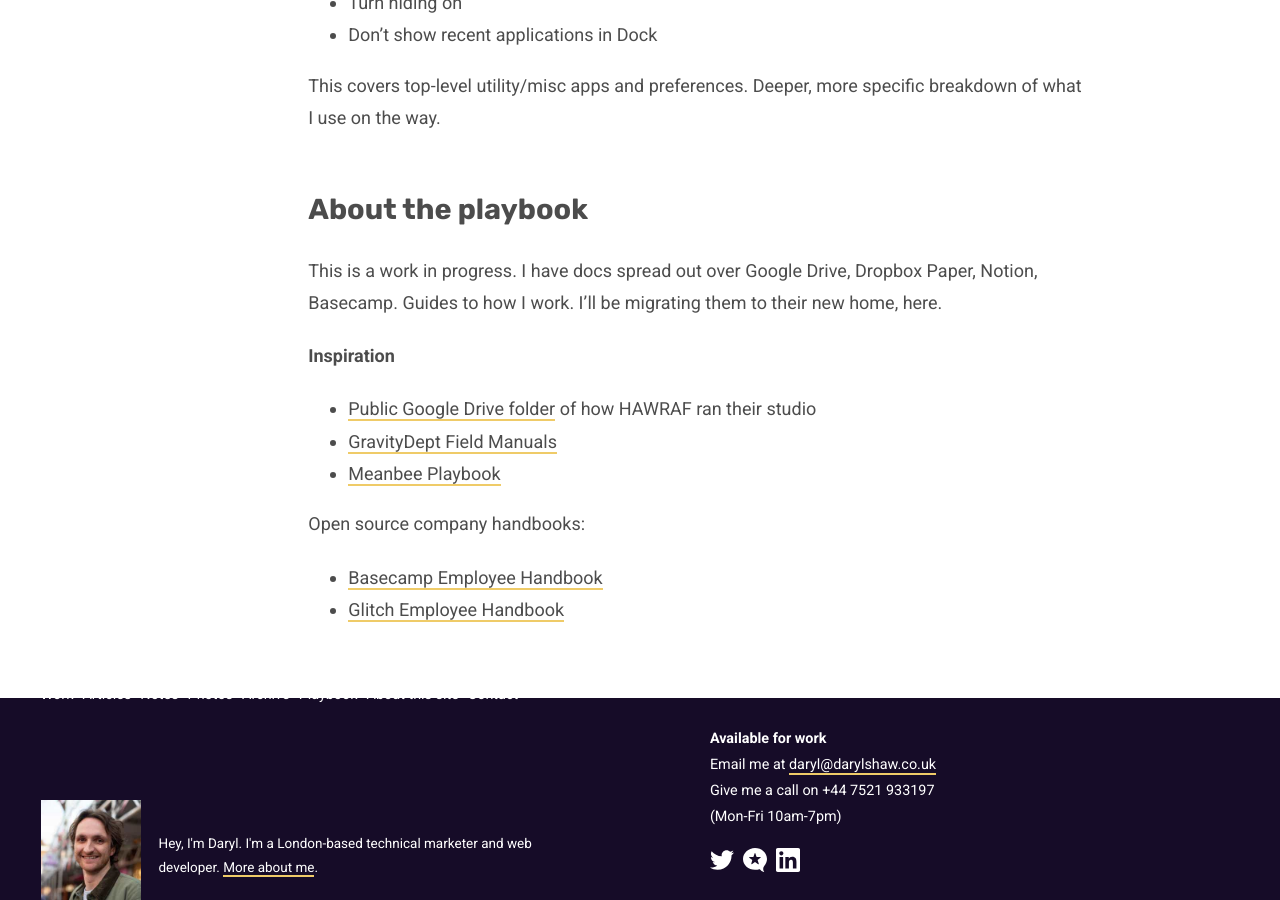
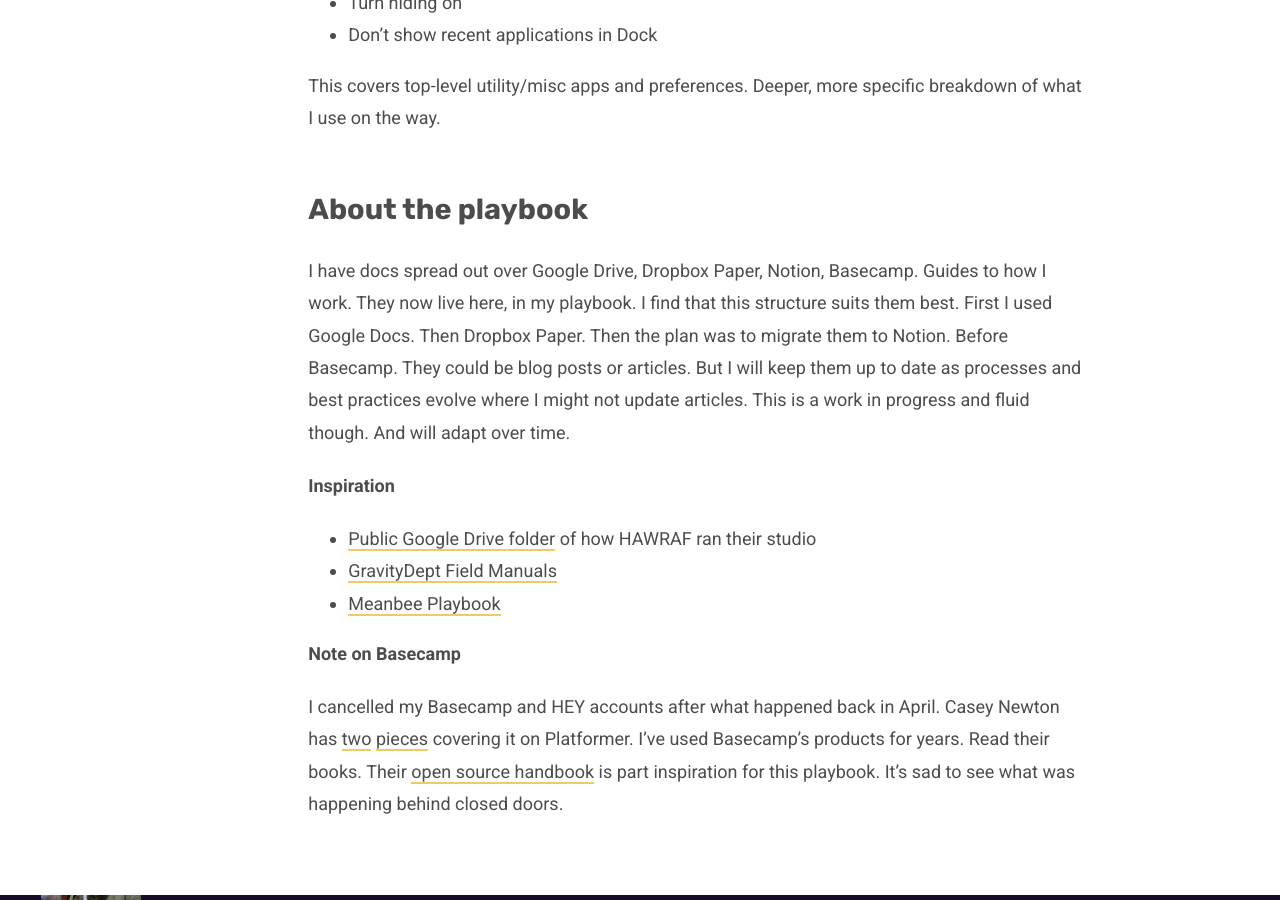
Before and after one commit to darylshaw/darylshaw.co.uk, a Jekyll site: the page built from playbook.md, in a window 1280 px wide and 900 px high, scrolled down 7821 px. Built offline with Jekyll 4.4.1, drawn with Linux system fonts in a browser that asks for light colours; a script that is not in the unit is left out.

Commit message:
Update playbook.md
Updated about section

```diff
--- a/playbook.md
+++ b/playbook.md
@@ -286,7 +286,7 @@
 
 ## About the playbook
 
-This is a work in progress. I have docs spread out over Google Drive, Dropbox Paper, Notion, Basecamp. Guides to how I work. I'll be migrating them to their new home, here.
+I have docs spread out over Google Drive, Dropbox Paper, Notion, Basecamp. Guides to how I work. They now live here, in my playbook. I find that this structure suits them best. First I used Google Docs. Then Dropbox Paper. Then the plan was to migrate them to Notion. Before Basecamp. They could be blog posts or articles. But I will keep them up to date as processes and best practices evolve where I might not update articles. This is a work in progress and fluid though. And will adapt over time.
 
 **Inspiration**
 
@@ -294,7 +294,6 @@
 * [GravityDept Field Manuals](https://manuals.gravitydept.com/)
 * [Meanbee Playbook](https://www.meanbee.com/our-playbook.html)
 
-Open source company handbooks:
+**Note on Basecamp**
 
-* [Basecamp Employee Handbook](https://github.com/basecamp/handbook)
-* [Glitch Employee Handbook](https://handbook.glitch.me/)
+I cancelled my Basecamp and HEY accounts after what happened back in April. Casey Newton has [two](https://www.platformer.news/p/-what-really-happened-at-basecamp) [pieces](https://www.platformer.news/p/-how-basecamp-blew-up) covering it on Platformer. I've used Basecamp's products for years. Read their books. Their [open source handbook](https://github.com/basecamp/handbook) is part inspiration for this playbook. It's sad to see what was happening behind closed doors.
```
